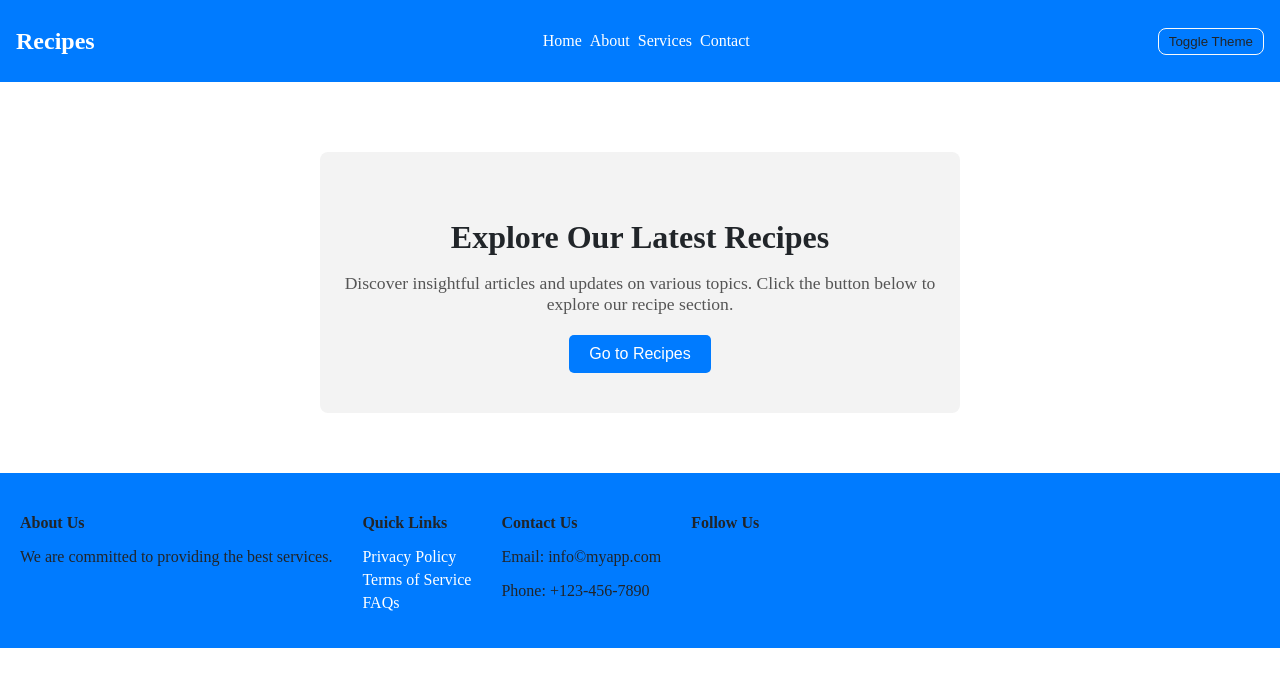
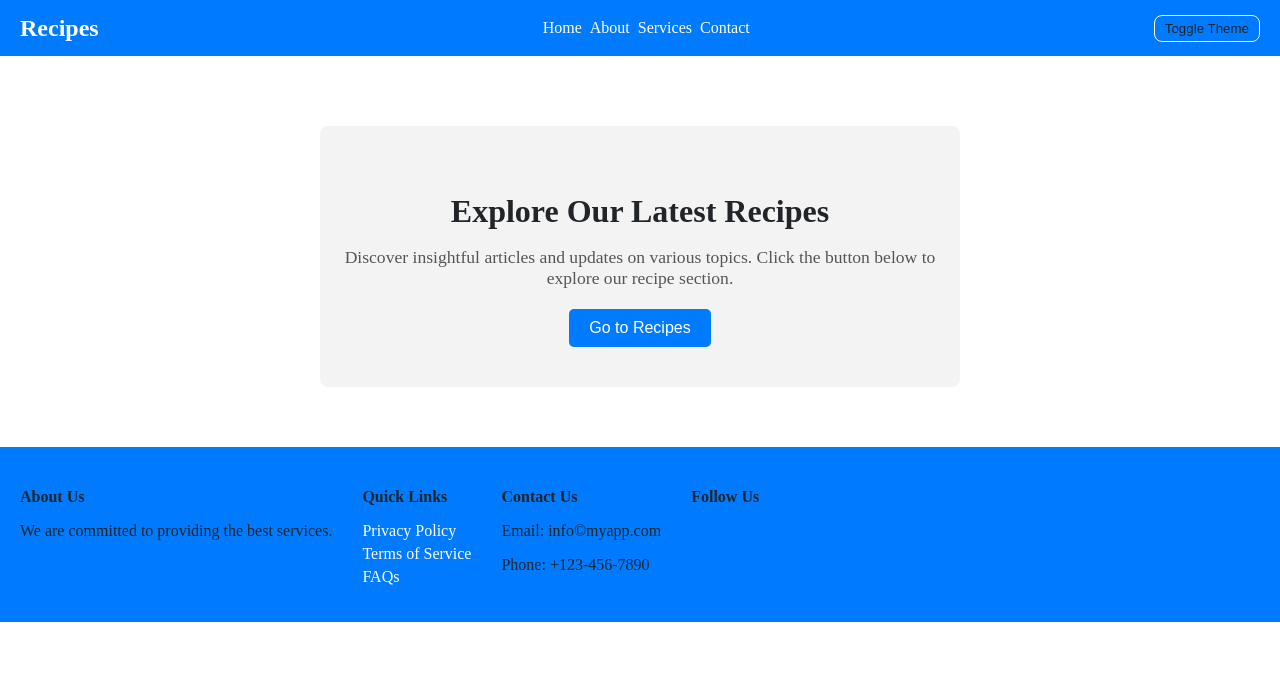
Before and after one commit to omarkarake/angular-style-showcase, an Angular app: page /home in a window 1280 px wide. Shown: the top 686 px of the page. Built offline with nearby package versions, Linux system fonts and the light colour scheme.

Commit message:
updating the styles for the app

```diff
--- a/src/styles.scss
+++ b/src/styles.scss
@@ -13,6 +13,7 @@
 :root {
   @include light-theme; // Default theme is light
   transition: ease-in 0.3s;
+  font-family: system-ui, -apple-system, BlinkMacSystemFont, 'Segoe UI', Roboto, Oxygen, Ubuntu, Cantarell, 'Open Sans', 'Helvetica Neue', sans-serif
 }
 
 .dark-theme {
--- a/src/styles/_header.scss
+++ b/src/styles/_header.scss
@@ -1,7 +1,7 @@
 @use "sass:math";
 header {
   background-color: var(--primary-color);
-  padding: $spacing-unit;
+  padding: 3px 20px;
   position: sticky;
   top: 0;
   .navbar {
```
